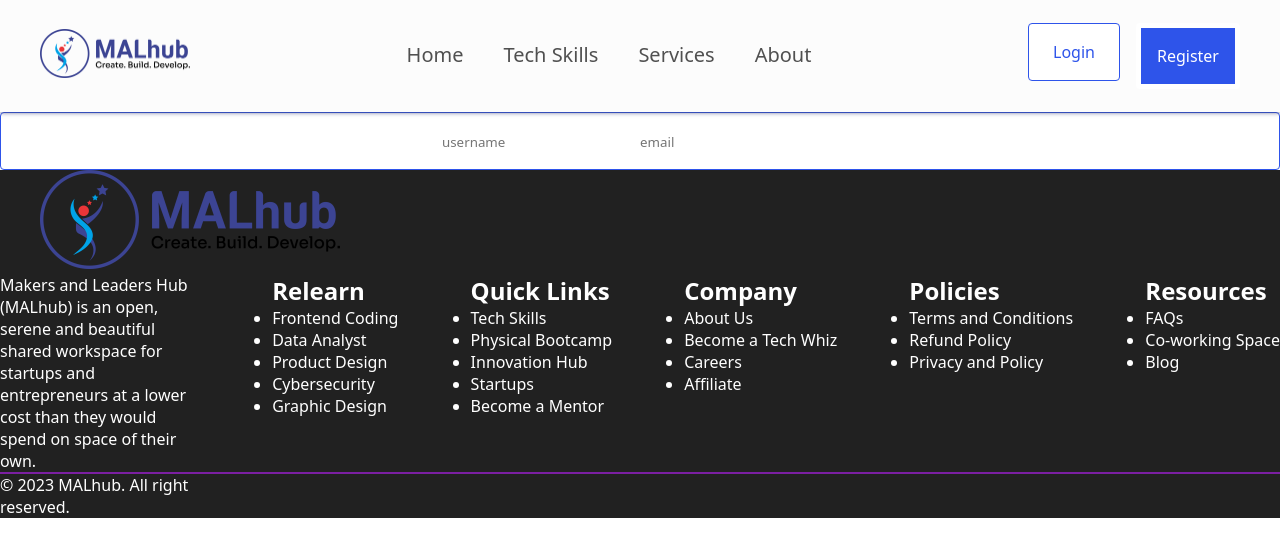
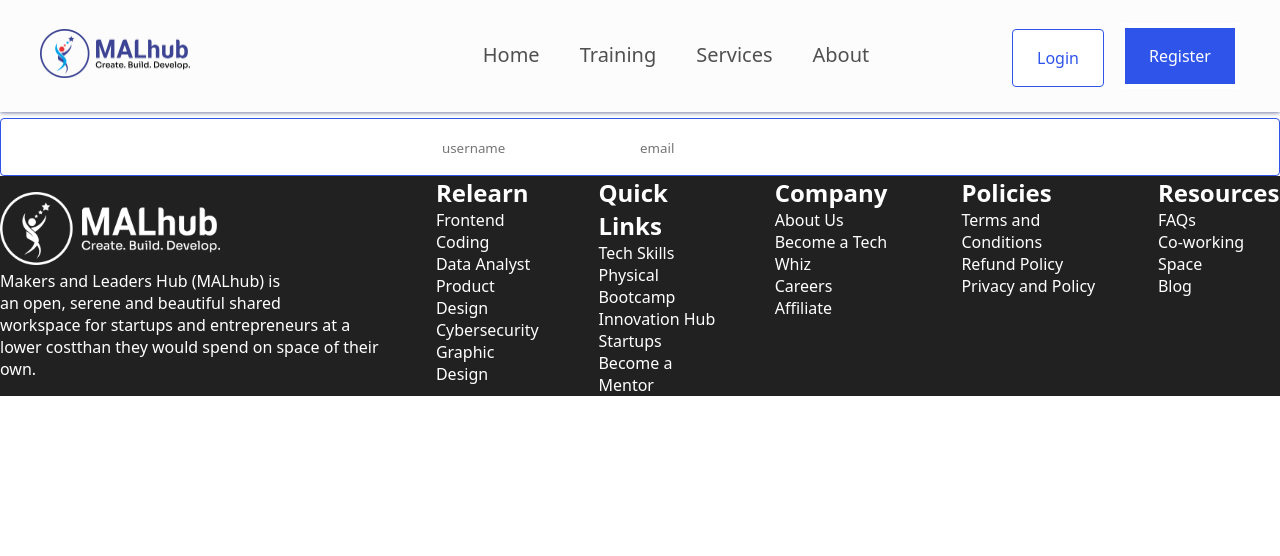
Before and after one commit to richdede/Malhub-Enrollment-Management, a React (Vite) app in the folder client/: page /login in a window 1280 px wide. Shown: the top 556 px of the page. Built offline with nearby package versions, Linux system fonts and the light colour scheme.

Commit message:
first-commit

```diff
--- a/client/src/components/Footer/Footer.jsx
+++ b/client/src/components/Footer/Footer.jsx
@@ -1,62 +1,105 @@
 import React from "react";
-const logo = "Malhub-logo.png";
+const logo = "White-Logo.png";
 const Footer = () => {
   return (
     <div className="footer">
       <footer className="foot">
-        <div className="logo">
-          <img src={logo} alt="logo" />
+        <div className="display_footer">
+          <div className="paragraph">
+            <img src={logo} alt="logo" style={{ width: "220px" }} />
+            <p>
+              Makers and Leaders Hub (MALhub) is <br />
+              an open, serene and beautiful shared <br />
+              workspace for startups and entrepreneurs at a<br /> lower costthan
+              they would spend on space of their own.
+            </p>
           </div>
           <div className="link_ul">
-          <p>
-            Makers and Leaders Hub (MALhub) is an open, serene and beautiful
-            shared workspace for startups and entrepreneurs at a lower cost than
-            they would spend on space of their own.
-          </p>
             <div className="Relearn">
               <h2>Relearn</h2>
               <ul className="link">
-              <li>Frontend Coding</li>
-              <li>Data Analyst</li>
-              <li>Product Design</li>
-              <li>Cybersecurity</li>
-              <li>Graphic Design</li>
+                <li>
+                  <a href="/">Frontend Coding</a>
+                </li>
+                <li>
+                  <a href="/">Data Analyst</a>
+                </li>
+                <li>
+                  <a href="/">Product Design</a>
+                </li>
+                <li>
+                  <a href="/">Cybersecurity</a>
+                </li>
+                <li>
+                  <a href="/">Graphic Design</a>
+                </li>
               </ul>
             </div>
             <div className="QL">
               <h2>Quick Links</h2>
               <ul className="link">
-              <li>Tech Skills</li>
-              <li>Physical Bootcamp</li>
-              <li>Innovation Hub</li>
-              <li>Startups</li>
-              <li>Become a Mentor</li>
+                <li>
+                  <a href="/">Tech Skills</a>
+                </li>
+                <li>
+                  <a href="/">Physical Bootcamp</a>
+                </li>
+                <li>
+                  <a href="/">Innovation Hub</a>
+                </li>
+                <li>
+                  <a href="/">Startups</a>
+                </li>
+                <li>
+                  <a href="/">Become a Mentor</a>
+                </li>
               </ul>
             </div>
             <div className="Company">
               <h2>Company</h2>
               <ul className="link">
-              <li>About Us</li>
-              <li>Become a Tech Whiz</li>
-              <li>Careers</li>
-              <li>Affiliate</li>
+                <li>
+                  <a href="/">About Us</a>
+                </li>
+                <li>
+                  <a href="/">Become a Tech Whiz</a>
+                </li>
+                <li>
+                  <a href="/">Careers</a>
+                </li>
+                <li>
+                  <a href="/">Affiliate</a>
+                </li>
               </ul>
             </div>
             <div className="CMP">
               <h2>Policies</h2>
               <ul className="link">
-              <li>Terms and Conditions</li>
-              <li>Refund Policy</li>
-              <li>Privacy and Policy</li>
+                <li>
+                  <a href="/">Terms and Conditions</a>
+                </li>
+                <li>
+                  <a href="/">Refund Policy</a>
+                </li>
+                <li>
+                  <a href="/">Privacy and Policy</a>
+                </li>
               </ul>
             </div>
             <div className="Resources">
               <h2>Resources</h2>
               <ul className="link">
-              <li>FAQs</li>
-              <li>Co-working Space</li>
-              <li>Blog</li>
+                <li>
+                  <a href="/">FAQs</a>
+                </li>
+                <li>
+                  <a href="/">Co-working Space</a>
+                </li>
+                <li>
+                  <a href="/">Blog</a>
+                </li>
               </ul>
+            </div>
           </div>
         </div>
         <div className="bottom"></div>
--- a/client/src/components/Landing/Landing.jsx
+++ b/client/src/components/Landing/Landing.jsx
@@ -1,5 +1,5 @@
 import React from "react";
-const img_logo = "default.jpg";
+// const img_logo = "new-home.jpg";
 const EMS = "EMS.png";
 const Landing = () => {
   return (
@@ -9,8 +9,20 @@ const Landing = () => {
           <h2>Cultivating Your Learning</h2>
           <p>The fastest way to put anything Tech Course On YOUR Mendullar</p>
         </div>
-        <div className="img_logo">
-          <img src={img_logo} alt="img_logo" />
+        <div className="Logo">
+          <div className="img_logo">
+            <div className="heading_paragraph_img">
+              <h2>Cultivating A Vibrant Tech Ecosystem.</h2>
+              <p>
+                Stay ahead in the rapidly evolving tech landscape, and open the
+                <br />
+                doors to exciting career opportunities.
+              </p>
+            </div>
+            {/* <div className="paragraph_img">
+
+          </div> */}
+          </div>
         </div>
         <div className="courses">
           <button>Knowledgebase</button>
--- a/client/src/pages/User/User.css
+++ b/client/src/pages/User/User.css
@@ -31,10 +31,15 @@
   font-family: "Sora", Sans-serif;
   font-size: 20px;
   font-weight: 400;
-  line-height: 22.68px;
   color: #505050;
   fill: #505050;
+  line-height: 22.68px;
   /* color: #7b1fa2; */
+}
+@media (max-width: 720px) {
+  .links {
+    display: none;
+  }
 }
 /*
 .links: {
@@ -75,18 +80,22 @@
 } */
 a {
   text-decoration: none;
+  color: #505050;
+  fill: #505050;
 }
 .links li {
   list-style: none;
-  height: 35px;
-  padding-top: 10px;
+  height: 30px;
+  padding-top: 5px;
 }
 .dropdown_links li:hover {
   background-color: #3c4493;
-  color: #fff;
   transition: 0.5s ease-out;
   border-color: #f4a721;
   padding-left: 10px;
+}
+.dropdown_links a:hover {
+  color: #fff;
 }
 .logo {
   margin-left: 40px;
@@ -111,11 +120,11 @@ a {
   color: #505050;
   fill: #505050;
   border: 1px solid #fff;
-  width: 250px;
-  padding-left: 30px;
+  width: 220px;
+  padding-left: 50px;
   position: relative;
   bottom: 10px;
-  right: 30px;
+  right: 40px;
 }
 .dropdown:hover .dropdown_menu {
   display: block;
@@ -140,6 +149,7 @@ a {
   font-size: 1rem;
   font-weight: 500;
   line-height: 1.5rem;
+  margin-top: 6px;
   transition: transform 0.2s;
   display: flex;
   cursor: pointer;
@@ -159,7 +169,7 @@ a {
   align-items: center;
   margin-left: 0;
   margin-right: 0;
-  padding: 1rem;
+  padding: 1rem 1.5rem;
   font-size: 1rem;
   font-weight: 500;
   line-height: 1.5rem;
@@ -172,28 +182,55 @@ a {
   text-align: center;
   margin: 20px;
 }
-.img_logo img {
-  width: 900px;
-  margin-left: 230px;
-  margin-right: 150px;
-  object-fit: cover;
-  border: 1px solid #9da1c9;
+.Logo {
+  background-color: #3d4685;
+  max-width: 100%;
   border-radius: 20px;
-  opacity: 0.4;
+  height: 600px;
+  max-width: 100%;
+  margin-left: 90px;
+  margin-right: 90px;
+  text-align: center;
 }
+.img_logo {
+  background-image: url(https://malhub.org/wp-content/uploads/2023/10/new-home-hero-image-1.jpg);
+  background-position: top center;
+  background-repeat: no-repeat;
+  background-size: cover;
+  display: flex;
+  align-items: center;
+  justify-content: center;
+  z-index: 0.9;
+  opacity: 0.5;
+  border-radius: 20px;
+  height: 600px;
+  max-width: 100%;
+}
+.heading_paragraph_img {
+  color: #fff;
+}
+.heading_paragraph_img h2 {
+  font-size: 55px;
+  font-weight: 500;
+  padding-top: 100px;
+}
+.heading_paragraph_img p {
+  font-weight: 200;
+  font-size: 25px;
+}
+
 .courses {
   display: flex;
   justify-content: center;
   align-items: center;
   gap: 1em;
   text-decoration: none;
-  margin-top: 20px;
+  margin-top: 50px;
   background-color: #9024be;
   padding: 10px;
   margin-left: 250px;
   margin-right: 250px;
 }
-
 button {
   color: blue;
   grid-column-gap: 0.5rem;
@@ -230,20 +267,32 @@ button:hover {
 .footer {
   color: white;
 }
-.footer p {
+.footer .display_footer {
+  background-color: #212121;
+  display: flex;
+  justify-content: space-around;
+  align-items: center;
+  gap: 3em;
+}
+.link_ul {
+  display: flex;
+  gap: 3em;
+}
+.link_ul li {
+  list-style-type: none;
+}
+.link_ul .link a {
+  color: white;
+}
+/* .footer p {
   width: 200px;
 }
 .foot {
   background-color: #212121;
   width: 100%;
 }
-.link_ul {
-  display: flex;
-  justify-content: space-between;
-  flex-wrap: wrap;
-}
 .bottom {
   border-bottom: 2.5px solid #7b1fa2;
   background-color: #7b1fa2;
   width: 100%;
-}
+}  */
--- a/client/src/pages/User/User.jsx
+++ b/client/src/pages/User/User.jsx
@@ -1,53 +1,68 @@
 import React from "react";
-import "./user.css";
+const logo = "Malhub-logo.png";
+import "./User.css";
 import { Link } from "react-router-dom";
-const logo = "Malhub-logo.png";
 
 const User = () => {
   return (
     <div className="User">
       <nav className="bar">
         <div className="logo">
-          <Link to="/">
-            <img src={logo} alt="logo" style={{ width: "150px" }} />
-          </Link>
+          <img src={logo} alt="logo" style={{ maxWidth: "50%" }} />
         </div>
         <ul className="links">
-          <a href="/Home" className="links">
-            <li>Home</li>
-          </a>
+          <li>
+            <a href="Home">Home</a>
+          </li>
           <div className="dropdown">
-            <li>Tech Skills</li>
+            <li>
+              <a href="/">Training</a>
+            </li>
             <div className="dropdown_menu">
               <ul className="dropdown_links">
-                <li>Onsite Programme</li>
-                <li>Virtual Programme</li>
+                <li>
+                  <a href="/">Onsite Programme</a>
+                </li>
+                <li>
+                  <a href="/">Virtual Programme</a>
+                </li>
               </ul>
             </div>
           </div>
           <div className="dropdown">
-            <li>Services</li>
+            <li>
+              <a href="/">Services</a>
+            </li>
             <div className="dropdown_menu">
               <ul className="dropdown_links">
-                <li>Co-Working Space</li>
-                <li>Incubation</li>
-                <li>Business Support and Consultation</li>
-                <li>Partnership and Collaboration</li>
+                <li>
+                  <a href="/">WorkSpace</a>
+                </li>
+                <li>
+                  <a href="/">Incubation</a>
+                </li>
+                <li>
+                  <a href="/">Business Support and Consultation</a>
+                </li>
+                <li>
+                  <a href="/">Partnership and Collaboration</a>
+                </li>
               </ul>
             </div>
           </div>
-          <a href="/About" className="links">
-            <li>About</li>
-          </a>
+          <li>
+            <a href="About">About</a>
+          </li>
         </ul>
         <div className="RegLog">
-          <Link to="/Login">
-            <button className="Login">Login</button>
+          <Link to="Login">
+            <button className="Login ">Login</button>
           </Link>
-          <Link to="/Register">
+          <Link to="Register">
             <button className="Reg">Register</button>
           </Link>
         </div>
+        {/* </div> */}
       </nav>
     </div>
   );
```
Also changed, not shown: client/Public/White-Logo.png (added), client/Public/new-home.jpg (added). Lines whose indentation alone changed are shown as unchanged.
